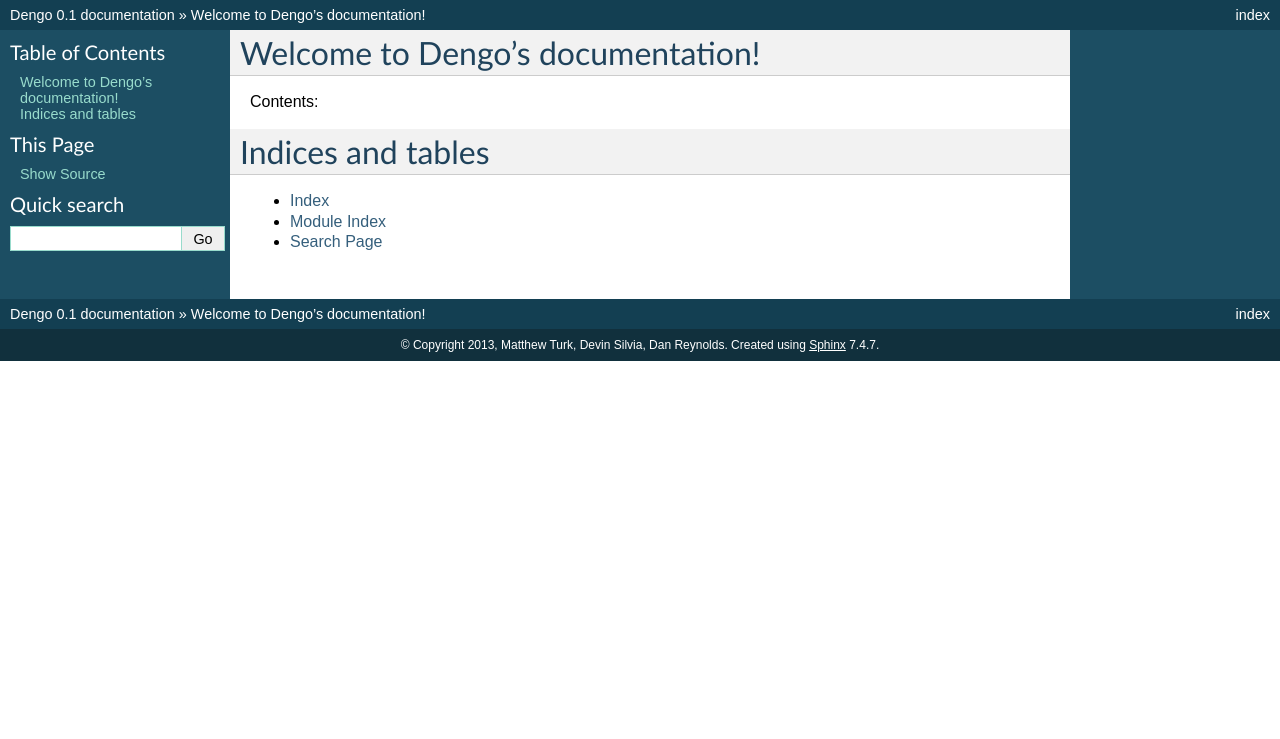
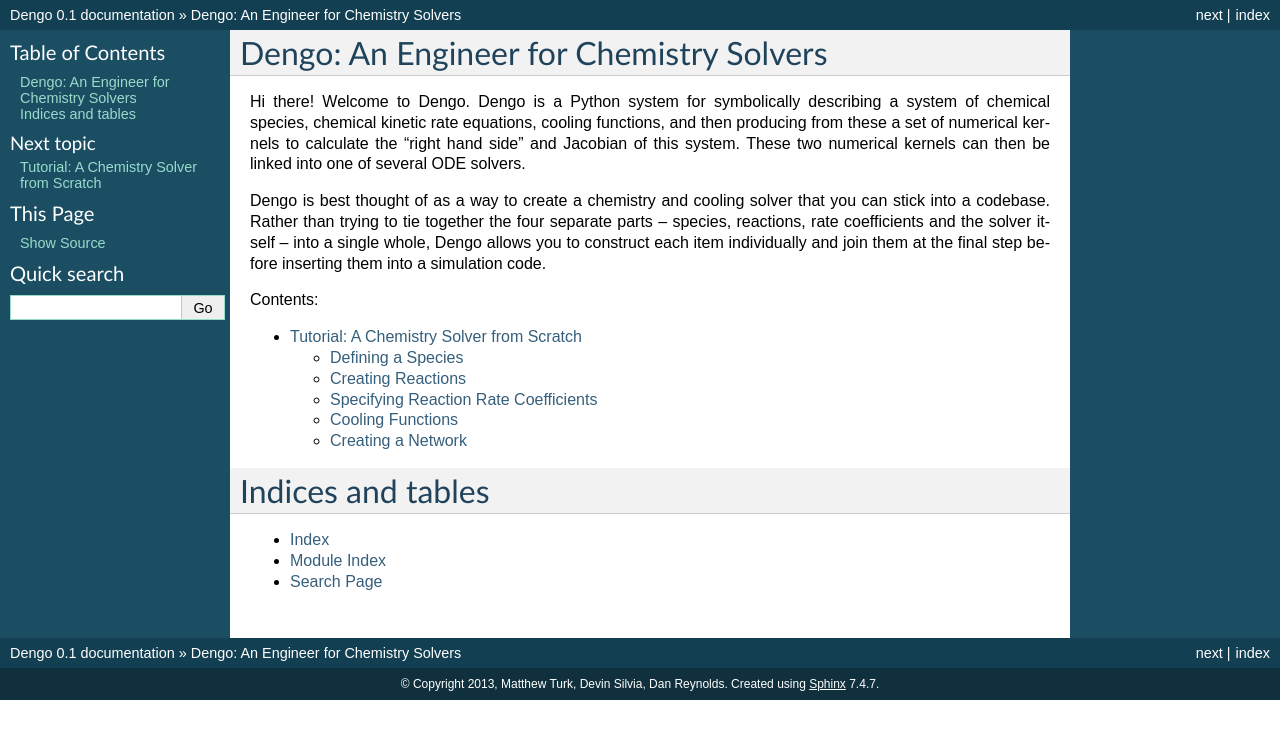
Before and after one commit to hisunnytang/dengo-merge, a Sphinx documentation site: the page built from doc/source/index.rst, in a window 1280 px wide. Shown: the top 739 px of the page. Built offline with Sphinx 7.4.7, drawn with Linux system fonts in a browser that asks for light colours; formulas are drawn with MathJax 3.

Commit message:
Updating index

```diff
--- a/doc/source/index.rst
+++ b/doc/source/index.rst
@@ -3,15 +3,27 @@
    You can adapt this file completely to your liking, but it should at least
    contain the root `toctree` directive.
 
-Welcome to Dengo's documentation!
-=================================
+Dengo: An Engineer for Chemistry Solvers
+========================================
+
+Hi there!  Welcome to Dengo.  Dengo is a Python system for symbolically
+describing a system of chemical species, chemical kinetic rate equations,
+cooling functions, and then producing from these a set of numerical kernels to
+calculate the "right hand side" and Jacobian of this system.  These two
+numerical kernels can then be linked into one of several ODE solvers.
+
+Dengo is best thought of as a way to create a chemistry and cooling solver that
+you can stick into a codebase.  Rather than trying to tie together the four
+separate parts -- species, reactions, rate coefficients and the solver itself
+-- into a single whole, Dengo allows you to construct each item individually
+and join them at the final step before inserting them into a simulation code.
 
 Contents:
 
 .. toctree::
    :maxdepth: 2
 
-
+   tutorial
 
 Indices and tables
 ==================
```
